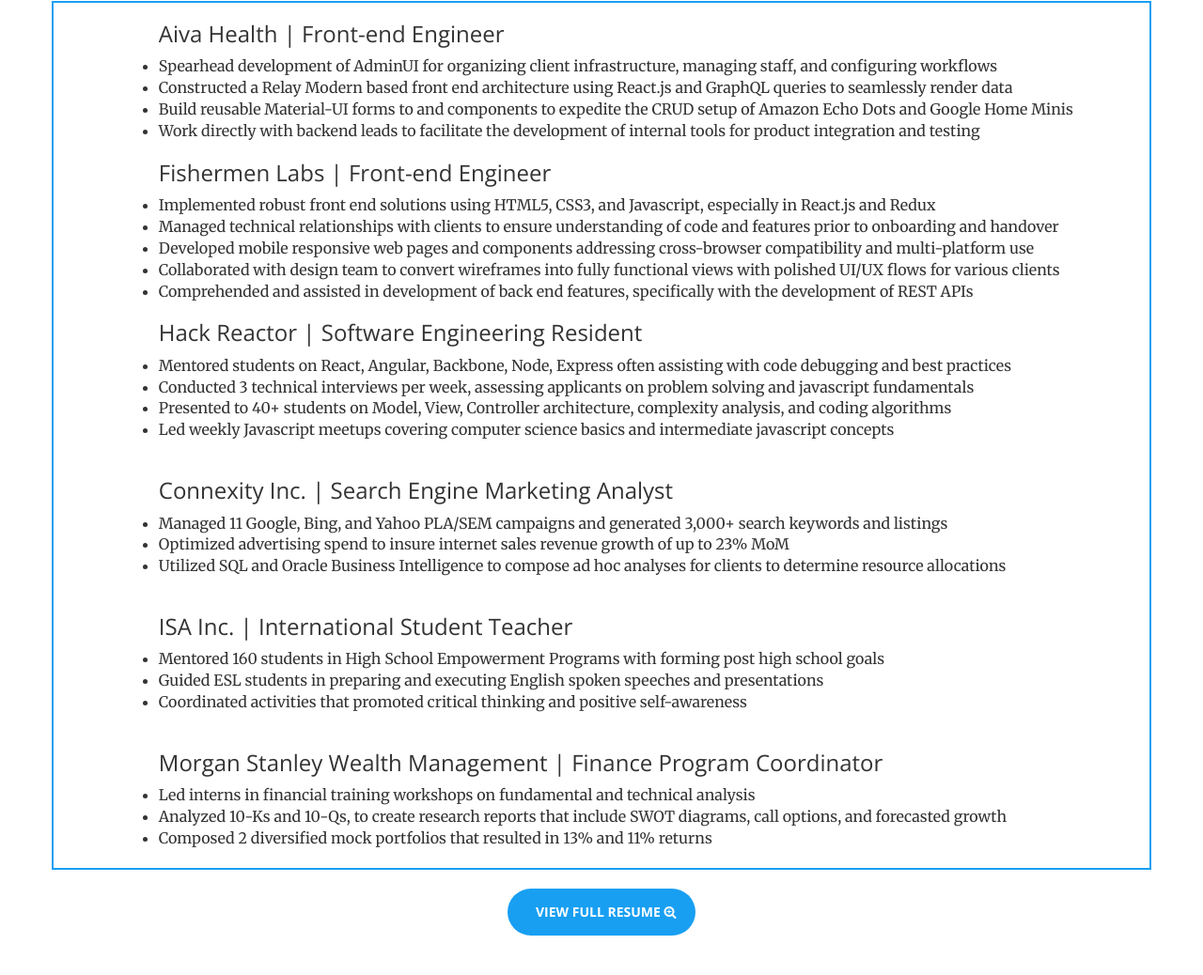
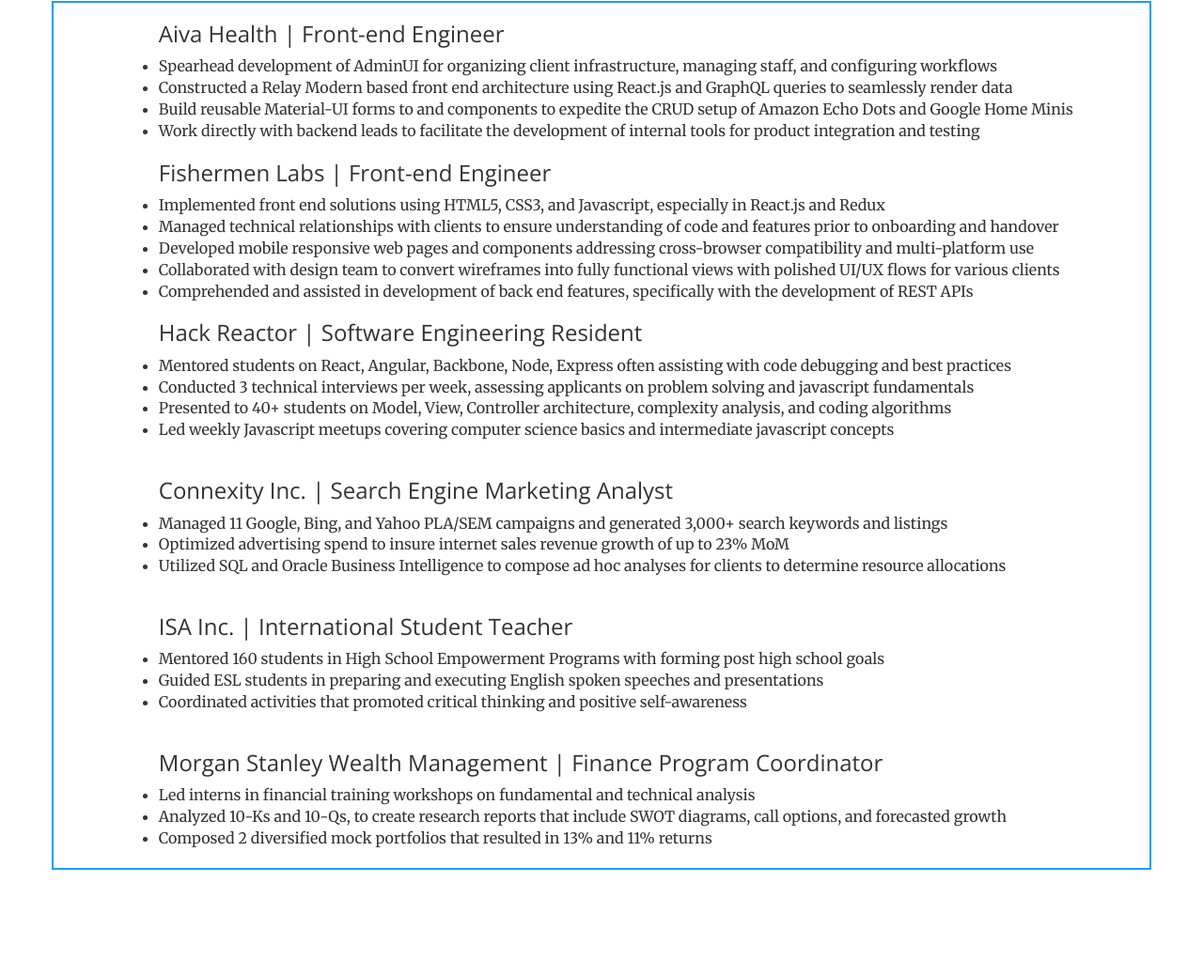
Before and after one commit to bbtran/bbtran.github.io, a website: page index.html in a window 1280 px wide. Shown: the part 2134-3172 px from the top of the page at 94% size. Drawn offline with nearby package versions, Linux system fonts and the light colour scheme.

Commit message:
Remove pdf link

```diff
--- a/index.html
+++ b/index.html
@@ -267,7 +267,7 @@
               </ul>
               <ul>
                 <h3>Fishermen Labs | Front-end Engineer </h3>
-                <li>Implemented robust front end solutions using HTML5, CSS3, and Javascript, especially in React.js and Redux
+                <li>Implemented front end solutions using HTML5, CSS3, and Javascript, especially in React.js and Redux
                 </li>
                 <li>Managed technical relationships with clients to ensure understanding of code and features prior to onboarding and handover</li>
                 <li>Developed mobile responsive web pages and components addressing cross-browser compatibility and multi-platform use</li>
@@ -305,14 +305,14 @@
               <br>
             </div>
             <br>
-            <a href="lib/benjamin_tran_resume_03_18_v1.pdf" class="resume-link btn btn-primary btn-xl">
+            <!-- <a href="lib/benjamin_tran_resume_03_18_v1.pdf" class="resume-link btn btn-primary btn-xl">
                 <div>
                     <div>
                       View Full Resume
                         <i class="fa fa-search-plus fa-1x"></i>
                     </div>
                 </div>
-            </a>
+            </a> -->
         </div>
       </div>
     </section>
```
